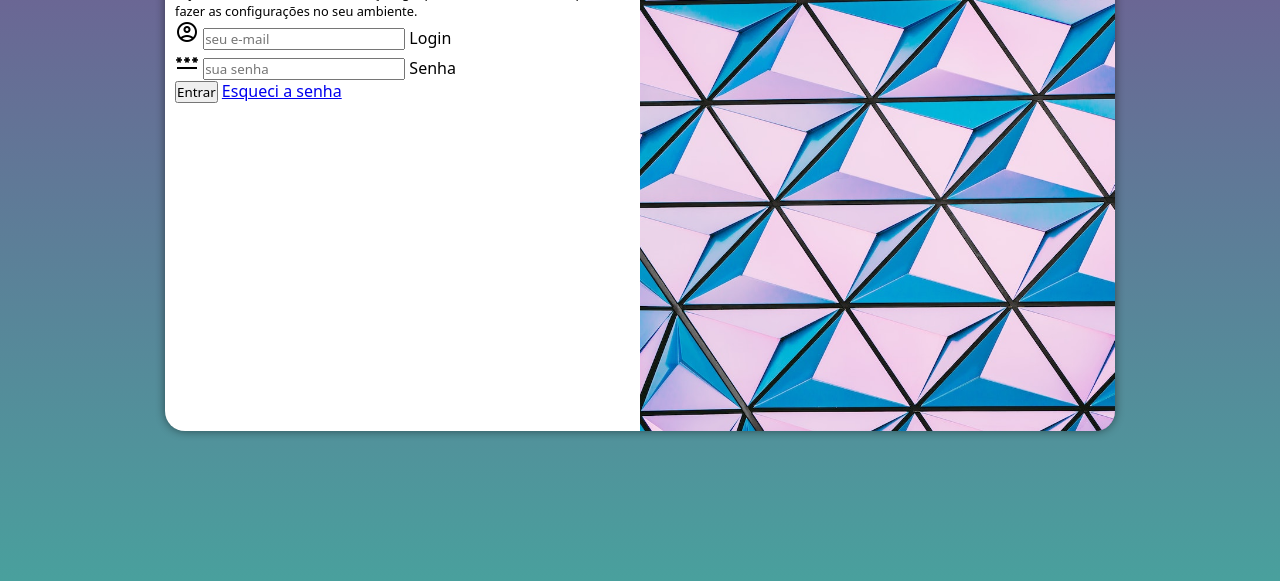
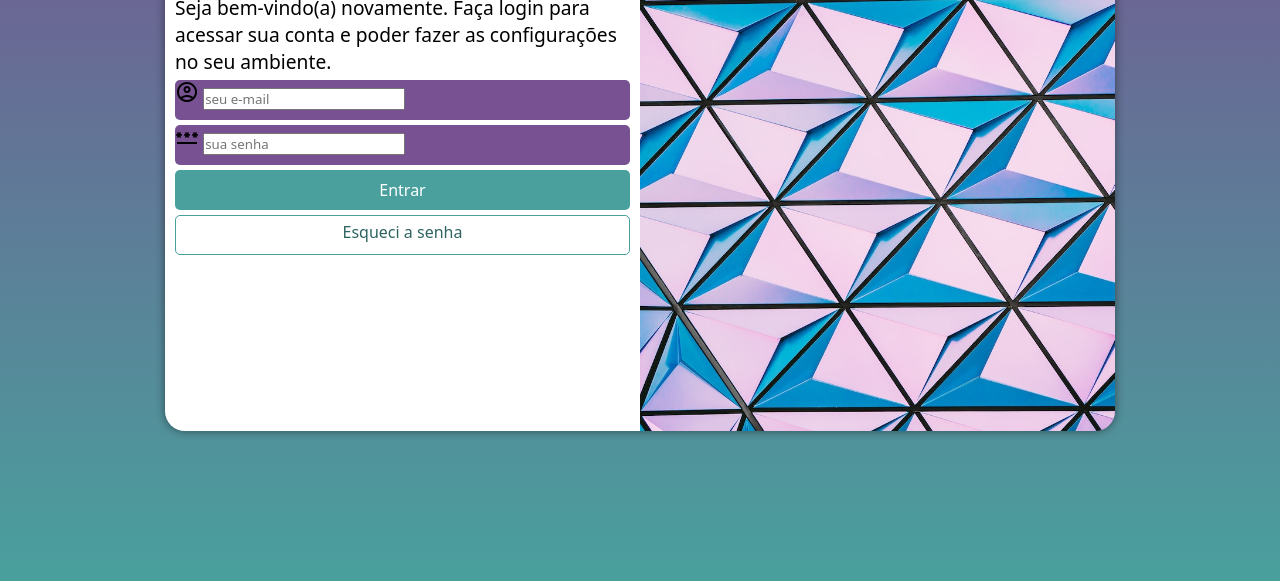
Before and after one commit to AlessandraRomualdo/tela-login, a plain HTML site: page index.html in a window 1280 px wide. Shown: the part 219-800 px from the top of the page. Drawn offline with nearby package versions, Linux system fonts and the light colour scheme.

Commit message:
css do formulário

```diff
--- a/esilos/media-querie.css
+++ b/esilos/media-querie.css
@@ -33,4 +33,10 @@
         float: left;
         width: 50%;
     }
+    div#formulario > h1{
+        font-size: 2em;
+    }
+    div#formulario > p{
+        font-size: 1.2em;
+    }
 }
--- a/estilos/style.css
+++ b/estilos/style.css
@@ -50,3 +50,45 @@ div#formulario h1{
 div#formulario > p{
     font-size: 0.8em;
 }
+form > input[type=submit]{
+    display: block;
+    font-size: 1em;
+    width: 100%;
+    height: 40px;
+    background-color: #49a09d;
+    color: white;
+    border: none;
+    border-radius: 5px;
+    cursor: pointer;
+}
+form > input[type=submit]:hover{
+    background-color: #347673;
+}
+form > a.botao{
+    display: block;
+    width: 100%;
+    text-align: center;
+    font-size: 1em;
+    height: 40px;
+    padding-top: 5px;
+    margin-top: 5px;
+    background-color: white;
+    color: #2d6462;
+    border: 1px solid #49a09d;
+    border-radius: 5px;
+    text-decoration: none;
+}
+form > a.botao:hover{
+    background-color: #63e4e0;
+}
+form > div.campo{
+    background-color: #775191;
+    width: 100%;
+    height: 40px;
+    display: block;
+    border-radius: 5px;
+    margin: 5px 0;
+}
+div.campo label{
+    display: none;
+}
--- a/index.html
+++ b/index.html
@@ -33,7 +33,7 @@
                         <label for="isenha">Senha</label>
                     </div>
                     <input type="submit" value="Entrar">
-                    <a href="esqueci.html" target="_blank" >Esqueci a senha</a>
+                    <a class="botao" href="esqueci.html" target="_blank" >Esqueci a senha</a>
                 </form>
             </div>
         </section>
```
